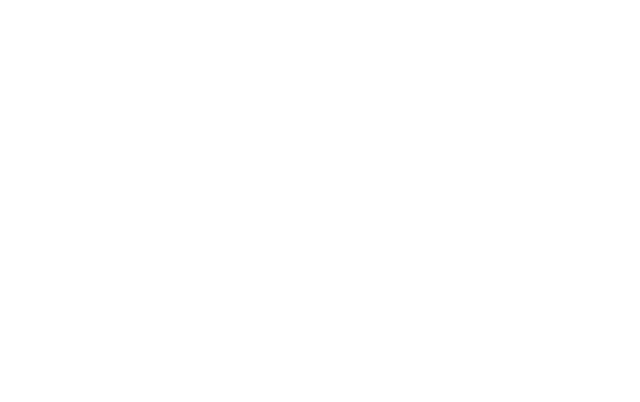
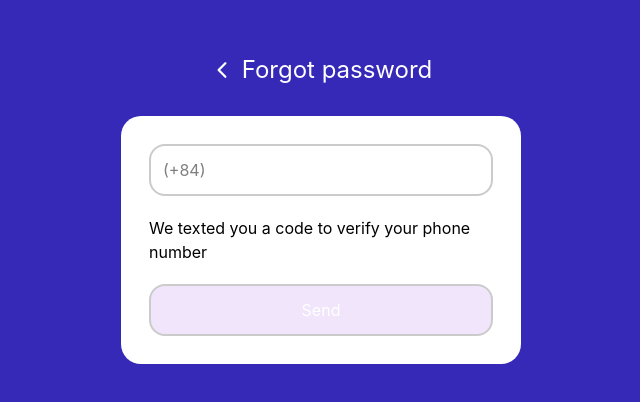
Before and after one commit to Azadi-Front-Dev/Amoozeshyar_Plus, a React (Vite) app: page /Forgotpassword in a window 1280 px wide. Before the commit this address had no page. Shown: the part 192-594 px from the top of the page, without its empty margins (319-959 px from the left). Built offline with nearby package versions, Linux system fonts and the light colour scheme.

Commit message:
feat : Forgotpassword page design

```diff
--- a/package.json
+++ b/package.json
@@ -13,6 +13,7 @@
     "@tailwindcss/vite": "^4.3.3",
     "react": "^19.2.7",
     "react-dom": "^19.2.7",
+    "react-icons": "^5.7.0",
     "react-router-dom": "^7.18.1",
     "tailwindcss": "^4.3.3"
   },
--- a/src/App.jsx
+++ b/src/App.jsx
@@ -6,11 +6,14 @@
 import Home from "./Pages/Home";
 import Signin from "./Pages/Signin";
 import Signup from "./Pages/Signup";
+import Forgotpassword from "./Pages/Forgotpassword";
+
 
 const routes = [
   { path: "/", element: <Home /> },
   { path: "/Signin", element: <Signin /> },
   { path: "/Signup", element: <Signup /> },
+  { path: "/Forgotpassword", element: <Forgotpassword/> },
 ];
 function App() {
   const router = useRoutes(routes);
--- /dev/null
+++ b/src/Pages/Forgotpassword.jsx
@@ -0,0 +1,28 @@
+import React from "react";
+import InputLogin from "../Components/Login/InputLogin";
+import { IoIosArrowBack } from "react-icons/io";
+const Forgotpassword = () => {
+  return (
+    <div className=" w-full h-screen bg-My-blue flex flex-col items-center justify-center gap-7 p-3">
+      <h3 className=" flex items-center text-white text-[24px] gap-2">
+        <IoIosArrowBack />
+        Forgot password
+      </h3>
+      <div className="flex-col items-center justify-start w-full max-w-100   bg-white rounded-[20px] p-4">
+        <div className="w-full flex flex-col items-center justify-center  p-3 gap-5">
+          <InputLogin type="text" placeholder="(+84)" />
+
+          <h5 className=" text-[16px] ">
+            We texted you a code to verify your phone number
+          </h5>
+
+          <button className="w-full border-2 border-My-gray bg-My-purlpe text-white  rounded-2xl p-3">
+            Send
+          </button>
+        </div>
+      </div>
+    </div>
+  );
+};
+
+export default Forgotpassword;
--- a/src/Pages/Signin.jsx
+++ b/src/Pages/Signin.jsx
@@ -2,11 +2,14 @@
 import InputLogin from "../Components/Login/InputLogin";
 import Logo from "../Components/Login/Logo";
 import { Link } from "react-router-dom";
-
+import { IoIosArrowBack } from "react-icons/io";
 const Signin = () => {
   return (
     <div className=" w-full h-screen bg-My-blue flex flex-col items-center justify-center gap-7 p-3">
-      <h3 className="text-white text-[24px]">Sign in</h3>
+      <h3 className=" flex items-center text-white text-[24px] gap-2">
+        <IoIosArrowBack />
+        Sign in
+      </h3>
       <div className="flex-col items-center justify-start w-full max-w-100   bg-white rounded-[20px] p-4">
         <h3 className="text-My-blue text-[32px] font-bold "> Welcome Back</h3>
         <h5 className=" text-[16px] "> Hello there, sign in to continue</h5>
@@ -16,7 +19,9 @@
           <InputLogin type="text" placeholder="Text inputCaption" />
           <InputLogin type="password" placeholder="Password" />
 
-          <h5 className=" text-[16px] ">Forgot your password ?</h5>
+          <Link to={"/Forgotpassword"} className=" text-[16px] ">
+            Forgot your password ?
+          </Link>
           <button className="w-full border-2 border-My-gray bg-My-purlpe text-white  rounded-2xl p-3">
             Log in
           </button>
--- a/src/Pages/Signup.jsx
+++ b/src/Pages/Signup.jsx
@@ -2,11 +2,14 @@
 import InputLogin from "../Components/Login/InputLogin";
 import Logo from "../Components/Login/Logo";
 import { Link } from "react-router-dom";
-
+import { IoIosArrowBack } from "react-icons/io";
 const Signup = () => {
   return (
     <div className=" w-full h-screen bg-My-blue flex flex-col items-center justify-center gap-7 p-3">
-      <h3 className="text-white text-[24px]">Sign up</h3>
+      <h3 className=" flex items-center text-white text-[24px] gap-2">
+        <IoIosArrowBack />
+        Sign up
+      </h3>
       <div className="flex-col items-center justify-start w-full max-w-100   bg-white rounded-[20px] p-4">
         <h3 className="text-My-blue text-[32px] font-bold "> Welcome Back</h3>
         <h5 className=" text-[16px] "> Hello there, create New account</h5>
```
Also changed, not shown: 1 other file (tests, documents, lock files or other folders).
